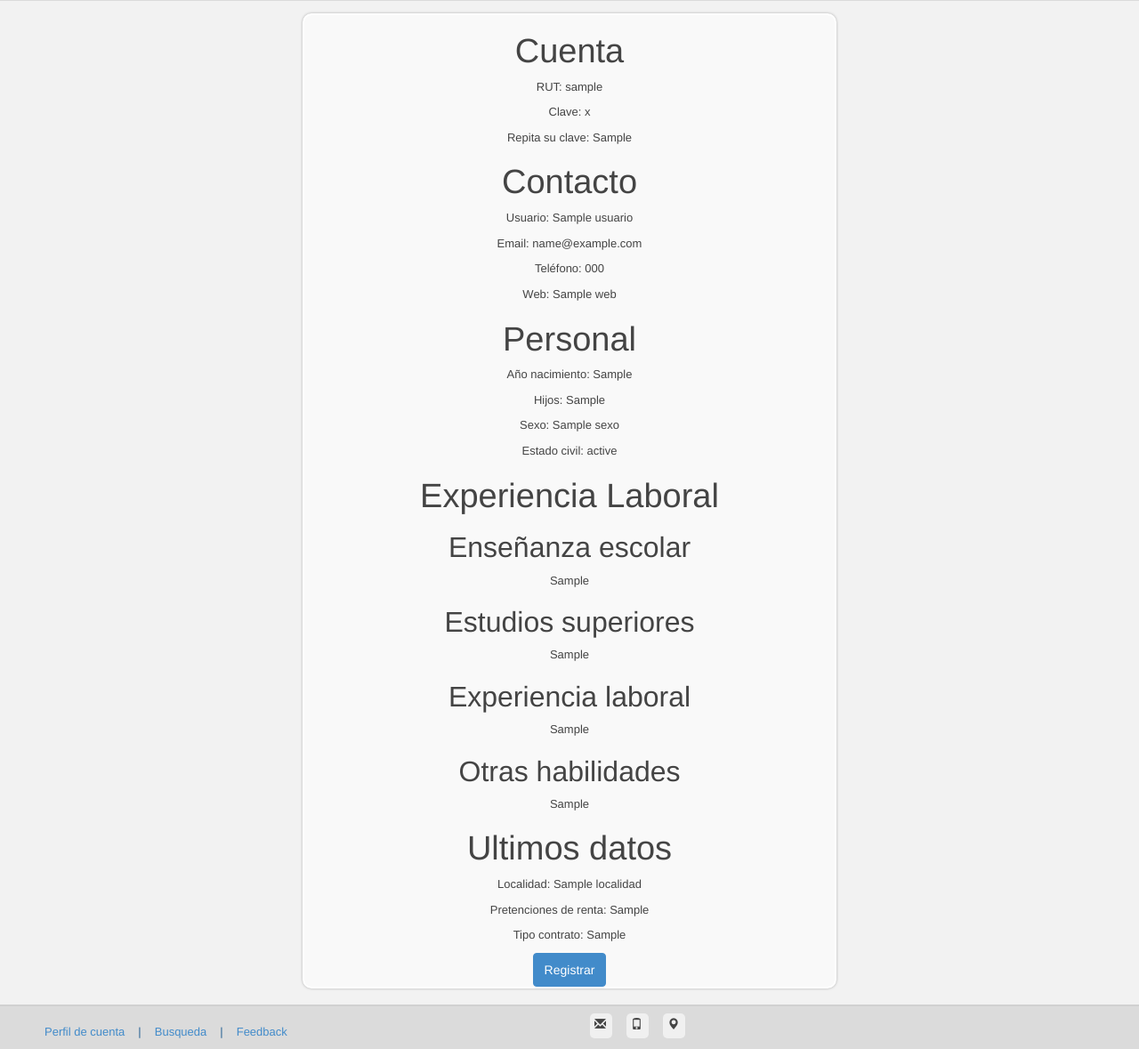
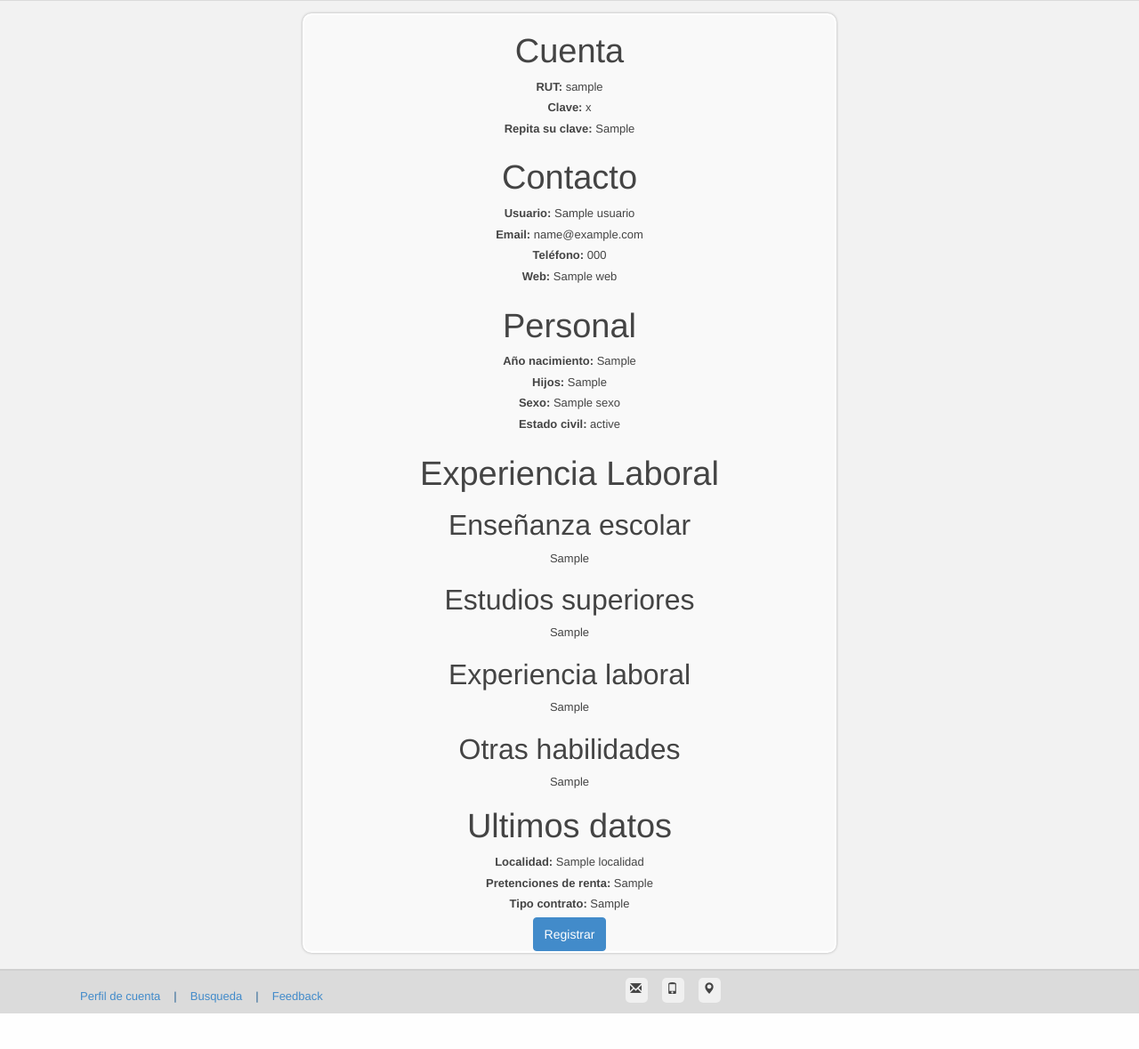
Before and after one commit to gonzalobarra/mipega, a Django app: template MP/templates/MP/registro.html in a window 1280 px wide. Shown: the part 150-1329 px from the top of the page at 89% size. After the commit the page ends 1289 px from the top, so only its background shows below. Run offline with Django 3.2, Linux system fonts and the light colour scheme; the template is opened without the code that fills it: most values are stand-ins (such as "Sample title", 1, 10 or a date in 2020); some libraries are stand-ins or nearby versions.

Commit message:
registro con bootstrap

```diff
--- a/MP/static/css/slidingForm.css
+++ b/MP/static/css/slidingForm.css
@@ -1,7 +1,4 @@
-*{
-    margin:0px;
-    padding:0px;
-}
+
 body{
     color:#444444;
     font-size:13px;
--- a/MP/static/css/style.less
+++ b/MP/static/css/style.less
@@ -154,6 +154,16 @@ body {
     }
 }
 
+div.form-group{
+    max-width: 260px;
+    float: left;
+}
+    .form-control{
+        display: inline-block;
+        max-width: 200px;
+        margin: 5px;
+    }
+
 #indice {
     display: none;
     position: absolute;
--- a/MP/templates/MP/registro.html
+++ b/MP/templates/MP/registro.html
@@ -6,47 +6,101 @@
         {% load bootstrap_toolkit %}
         <form id="formElem" name="formElem" action="" method="post">
             {% csrf_token %}
+            <div class="row">
+                <div class="col-md-6 col-md-offset-2">
                     <h1>Cuenta</h1>
-            <p>RUT:
-            {{form_user.username|as_bootstrap}}</p>
-            <p>Clave:
-            {{form_user.password|as_bootstrap}}</p>
-            <p>Repita su clave:
-            {{form_user.ClaveRepetida|as_bootstrap}}</p>
+                    <div class="form_group">
+                        <label for="id_username">RUT:</label>
+                        {{form_user.username}}
+                    </div>
+                    <div class="form_group">
+                        <label for="id_password">Clave:</label>
+                        {{form_user.password}}
+                    </div>
+                    <div class="form_group">
+                        <label for="id_claveRepetida">Repita su clave:</label>
+                        {{form_user.ClaveRepetida}}
+                    </div>
+                </div>
+            </div>
+            <div class="row">
+                <div class="col-md-6 col-md-offset-2">
                     <h1>Contacto</h1>
-            <p>Usuario:
-            {{form_socio.usuario|as_bootstrap}}</p>
-            <p>Email:
-            {{form_user.email|as_bootstrap}}</p>
-            <p>Teléfono:
-            {{form_socio.telefono|as_bootstrap}}</p>
-            <p>Web:
-            {{form_socio.web|as_bootstrap}}</p>
+                    <div class="form_group">
+                        <label for="id_usuario">Usuario:</label>
+                        {{form_socio.usuario}}
+                    </div>
+                    <div class="form_group">
+                        <label for="id_email">Email:</label>
+                        {{form_user.email}}
+                    </div>
+                    <div class="form_group">
+                        <label for="id_telefono">Teléfono:</label>
+                        {{form_socio.telefono}}
+                    </div>
+                    <div class="form_group">
+                        <label for="id_web">Web:</label>
+                        {{form_socio.web}}
+                    </div>
+
                     <h1>Personal</h1>
-            <p>Año nacimiento:
-            {{form_socio.ano_nacimiento|as_bootstrap}}</p>
-            <p>Hijos:
-            {{form_socio.tiene_hijos|as_bootstrap}}</p>
-            <p>Sexo:
-            {{form_socio.sexo|as_bootstrap}}</p>
-            <p>Estado civil:
-            {{form_socio.estado_civil|as_bootstrap}}</p>
+                    <div class="form_group">
+                        <label for="id_ano_nacimiento">Año nacimiento:</label>
+                        {{form_socio.ano_nacimiento}}
+                    </div>
+                    <div class="form_group">
+                        <label for="id_tiene_hijos">Hijos:</label>
+                        {{form_socio.tiene_hijos}}
+                    </div>
+                    <div class="form_group">
+                        <label for="id_sexo">Sexo:</label>
+                        {{form_socio.sexo}}
+                    </div>
+                    <div class="form_group">
+                        <label for="id_estado_civil">Estado civil:</label>
+                        {{form_socio.estado_civil}}
+                    </div>
+                </div>
+            </div>
+
+            <div class="row">
+                <div class="col-md-6 col-md-offset-2">
                     <h1>Experiencia Laboral</h1>
                     <h2>Enseñanza escolar</h2>
-            {{form_estudio|as_bootstrap}}
+                    <div class="form_group">
+                        {{form_estudio}}
+                    </div>
                     <h2>Estudios superiores</h2>
-            {{form_estudio2|as_bootstrap}}
+                    <div class="form_group">
+                        {{form_estudio2}}
+                    </div>
                     <h2>Experiencia laboral</h2>
-            {{form_explab|as_bootstrap}}
+                    <div class="form_group">
+                        {{form_explab}}
+                    </div>
+                </div>
+            </div>
+            <div class="row">
+                <div class="col-md-6 col-md-offset-2">
                     <h2>Otras habilidades</h2>
-            {{form_hab|as_bootstrap}}
+                    <div class="form_group">
+                        {{form_hab}}
+                    </div>
                     <h1>Ultimos datos</h1>
-            <p>Localidad:
-            {{form_sociol.localidad|as_bootstrap}}</p>
-            <p>Pretenciones de renta:
-            {{form_socio.pretencion_renta|as_bootstrap}}</p>
-            <p>Tipo contrato:
-            {{form_socio.tipo_contrato|as_bootstrap}}</p>
+                    <div class="form_group">
+                        <label for="id_localidad">Localidad:</label>
+                        {{form_sociol.localidad}}
+                    </div>
+                    <div class="form_group">
+                        <label for="id_pretencion_renta">Pretenciones de renta:</label>
+                        {{form_socio.pretencion_renta}}
+                    </div>
+                    <div class="form_group">
+                        <label for="id_tipo_contrato">Tipo contrato:</label>
+                        {{form_socio.tipo_contrato}}
+                    </div>
+                </div>
+            </div>
             <input class="btn btn-primary" type="submit" value="Registrar">
         </form>
     </div>
```
Also changed, not shown: MP/forms.py (+27 -2 lines), MP/static/css/style.css (+9 -42 lines), 3 other files. Lines whose indentation alone changed are shown as unchanged.
